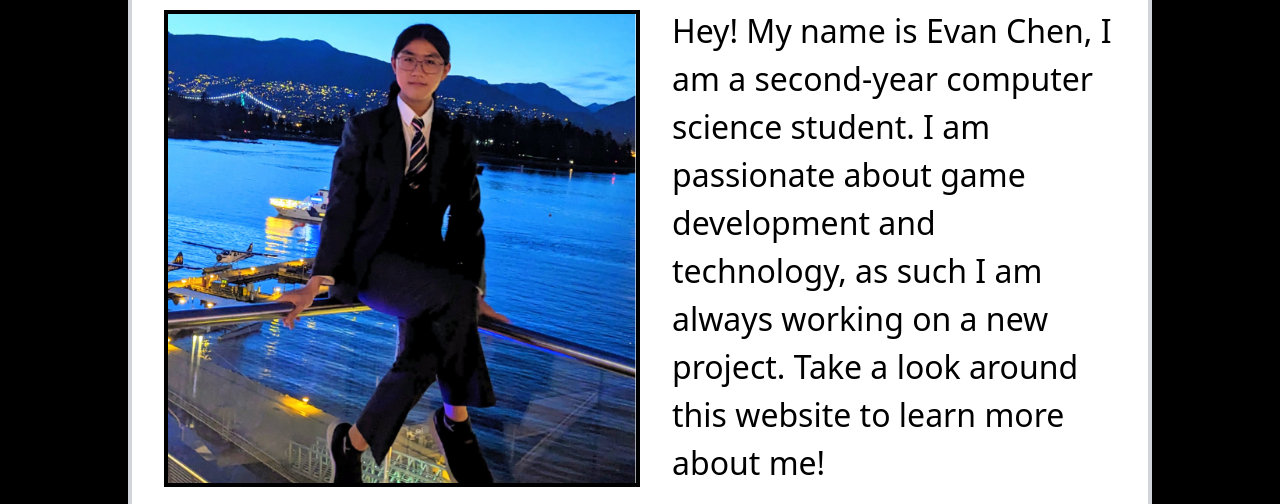
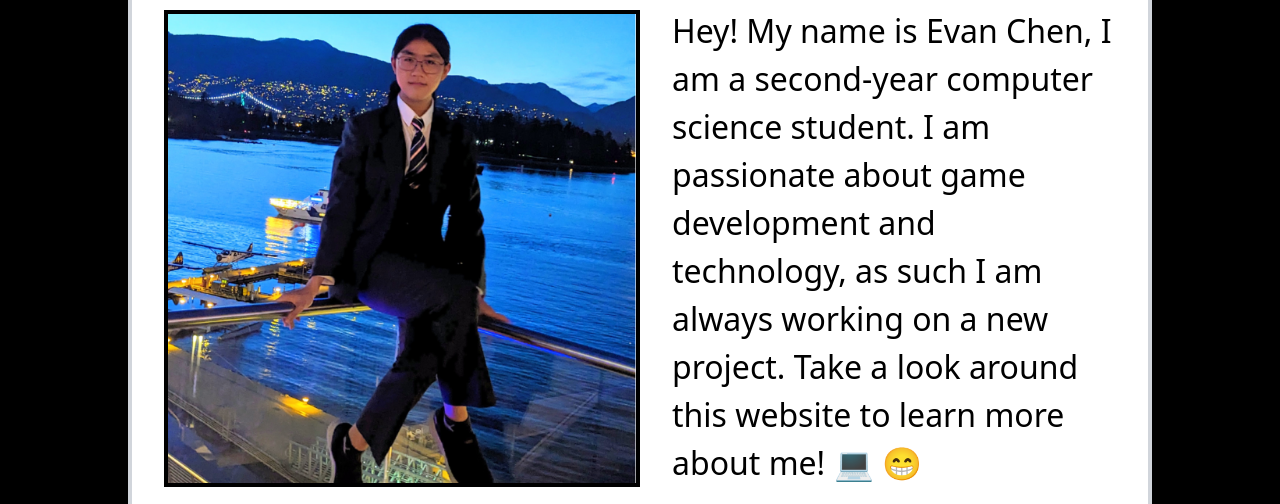
Before and after one commit to EvanDongChen/EvanDongChen.github.io, a plain HTML site: page index.html in a window 1280 px wide. Shown: the part 448-952 px from the top of the page. Drawn offline with Linux system fonts and the light colour scheme.

Commit message:
Added Emojis to Intro Text

```diff
--- a/index.html
+++ b/index.html
@@ -44,7 +44,7 @@
                 <p style="font-size: 2rem;">
                     Hey! My name is Evan Chen, I am a second-year computer science student. I am passionate about
                     game development and technology, as such I am always working on a new project. Take a look around
-                    this website to learn more about me!
+                    this website to learn more about me! &#128187 &#128513
 
                 </p>
             </div>
```
